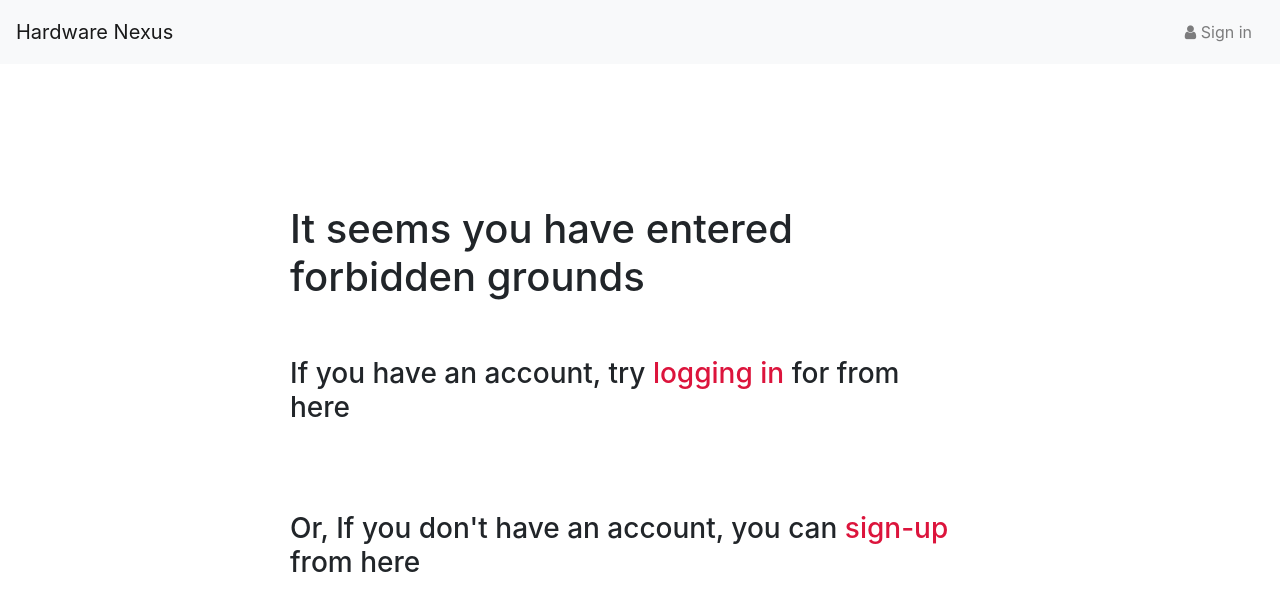
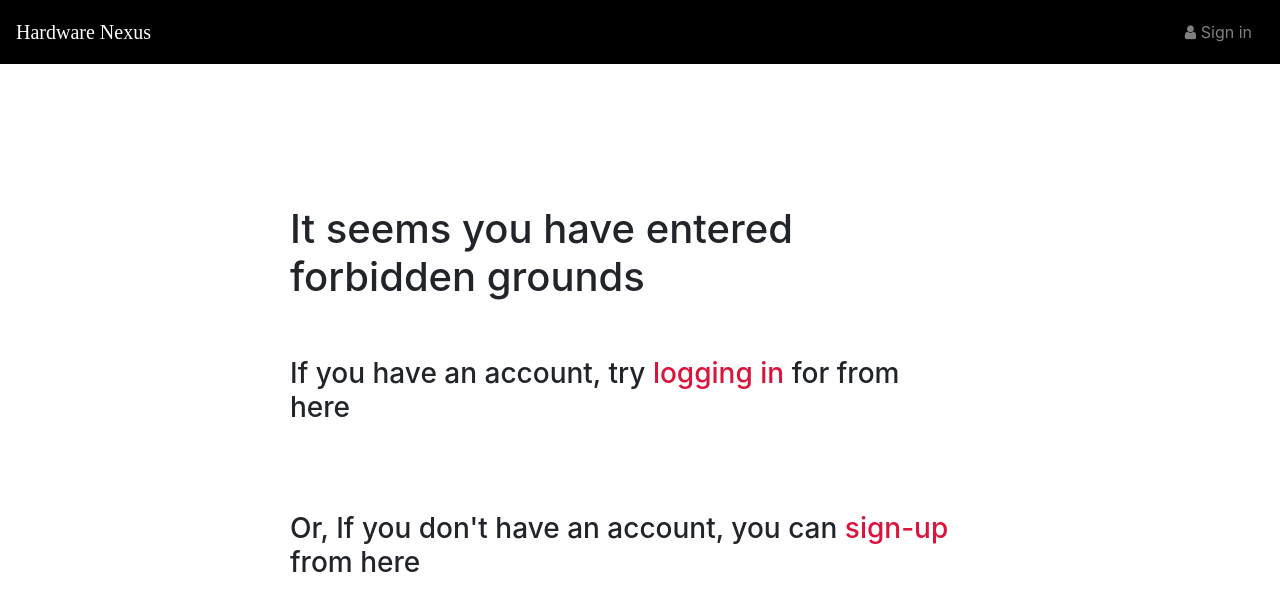
Before and after one commit to jamil-rahman/hardware-nexus, a Next.js app: page /profile in a window 1280 px wide. Shown: the top 610 px of the page. Built offline with nearby package versions, Linux system fonts and the light colour scheme.

Commit message:
styling somewhat done, few left

```diff
--- a/components/Category.js
+++ b/components/Category.js
@@ -5,7 +5,6 @@ import { useRouter } from 'next/router'
 
 
 export default function Category() {
-    // const [title, setTitle] = useState("")
     const [search, setSearch] = useState("")
     const [sort, setSort] = useState("")
 
--- a/components/NavBar.js
+++ b/components/NavBar.js
@@ -27,21 +27,8 @@ function NavBar() {
         return router.push('/signin')
     }
 
-    // const adminRouter = () => {
-    //     return(
-    //         <>
-    //         <Link href="/users">
-    //             <a className="dropdown-item">Users</a>
-    //         </Link>
-    //         <Link href="/create">
-    //             <a className="dropdown-item">Products</a>
-    //         </Link>
-    //         <Link href="/categories">
-    //             <a className="dropdown-item">Categories</a>
-    //         </Link>
-    //         </>
-    //     )
-    // }
+
+    //if user is logged in, then logged Router
 
     const loggedRouter = () => {
         return(
@@ -50,7 +37,8 @@ function NavBar() {
                     <img src={auth.user.avatar} alt={auth.user.avatar}
                     style={{
                         borderRadius: '50%', width: '30px', height: '30px',
-                        transform: 'translateY(-3px)', marginRight: '3px'
+                        transform: 'translateY(-3px)', marginRight: '3px',
+                        color:"white"
                     }} /> {auth.user.name}
                 </a>
 
@@ -67,11 +55,11 @@ function NavBar() {
             </li>
         )
     }
-
+//If user is not logged in
     return (
-        <nav className="navbar navbar-expand-lg navbar-light bg-light">
+        <nav className="navbar navbar-expand-lg navbar-dark navbar-custom" >
             <Link  href="/">
-                <a className="navbar-brand">Hardware Nexus</a>
+                <a className="navbar-brand mx-auto" style={{fontFamily: "Exo"}}>Hardware Nexus</a>
             </Link>
             <button className="navbar-toggler" type="button" data-toggle="collapse" data-target="#navbarNavDropdown" aria-controls="navbarNavDropdown" aria-expanded="false" aria-label="Toggle navigation">
                 <span className="navbar-toggler-icon"></span>
--- a/pages/index.js
+++ b/pages/index.js
@@ -14,7 +14,7 @@ export default function Home(props) {
   const [page, setPage] = useState(1)
   const router = useRouter();
 
-  const { state, dispatch } = useContext(DataContext);
+  const { state} = useContext(DataContext);
   const { auth} = state;
   useEffect(() => {
     setItems(props.items)
--- a/pages/signin.js
+++ b/pages/signin.js
@@ -10,7 +10,7 @@ import { useRouter } from 'next/router'
 
 
 export default function Signin() {
-    const initialState = { email: '', password: '' }
+  const initialState = { email: '', password: '' }
   const [userData, setUserData] = useState(initialState)
   const { email, password } = userData
 
--- a/styles/globals.css
+++ b/styles/globals.css
@@ -2,12 +2,16 @@ html,
 body {
   padding: 0;
   margin: 0;
-  font-family: -apple-system, BlinkMacSystemFont, Segoe UI, Roboto, Oxygen,
+  font-family: -apple-system, BlinkMacSystemFont, Segoe UI, Roboto, Oxygen, Exo, "Proxima Nova",
     Ubuntu, Cantarell, Fira Sans, Droid Sans, Helvetica Neue, sans-serif;
+
+
   /* background-image: url(https://res.cloudinary.com/hardware-nexus/image/upload/v1629086654/hardware-nexus/bg1_bpetx9.png);
   background-repeat: repeat;
 */
 }
+@import url('https://fonts.googleapis.com/css2?family=Exo:ital,wght@1,600&display=swap');
+@import url('https://fonts.googleapis.com/css2?family=Advent+Pro:wght@400;600&display=swap');
 
 a {
   color: inherit;
@@ -23,6 +27,15 @@ img{
   object-position: 0 30%;
 }
 
+.navbar-custom{
+  background-color: black
+}
+.navbar .navbar-brand {
+
+  text-align:center;
+
+}
+
 /* ----------- Loading Animation ------------- */
 @import url("./loading.css");
 
```
Also changed, not shown: components/hardware/HardwareItem.js (+4 -4 lines), pages/api/item/index.js (+1 -13 lines), pages/item/[id].js (+23 -8 lines), utils/filtering.js (+0 -15 lines), utils/toCapitalCase.js (+8 -0 lines), 1 other file (tests, documents, lock files or other folders).
